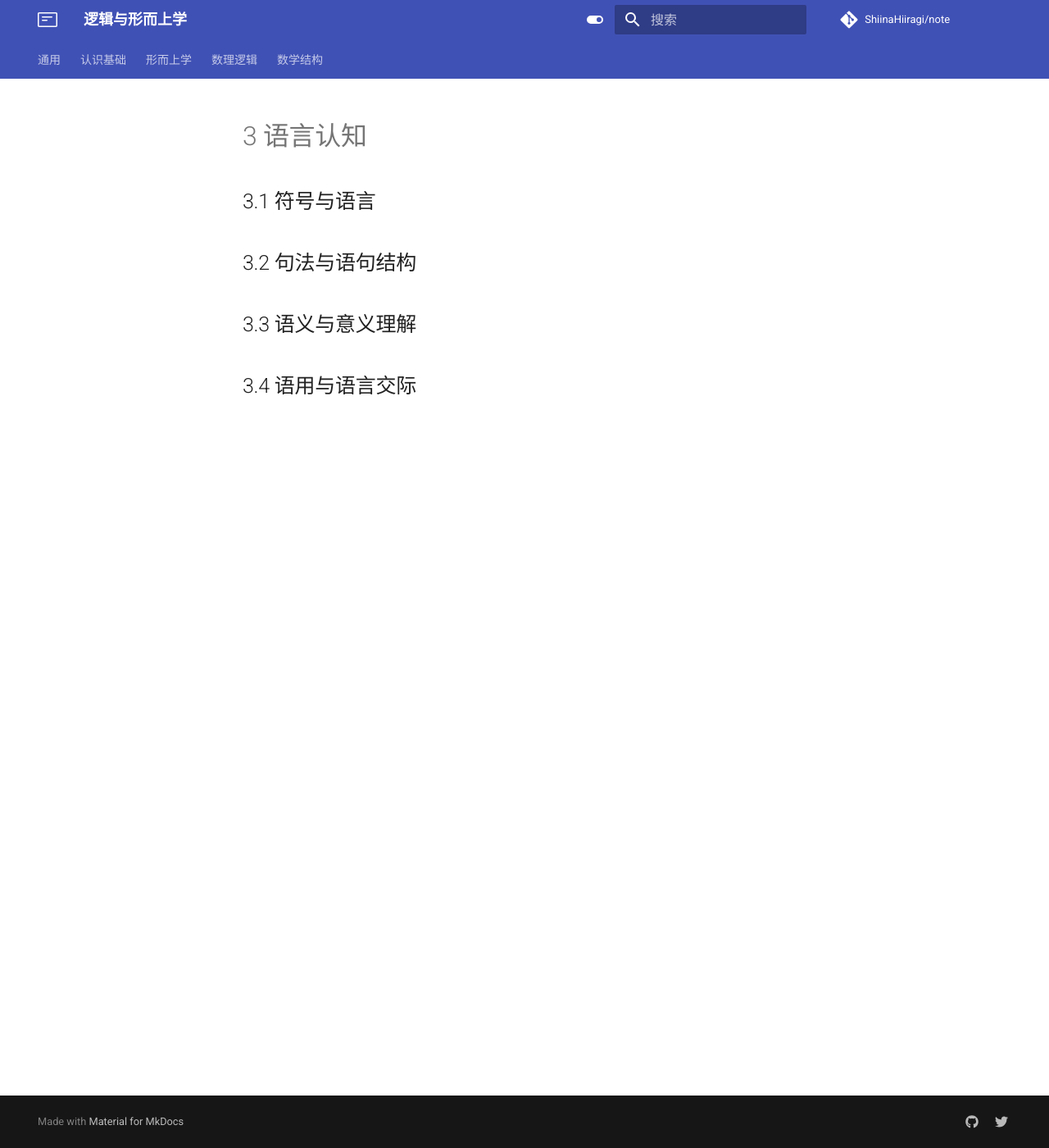
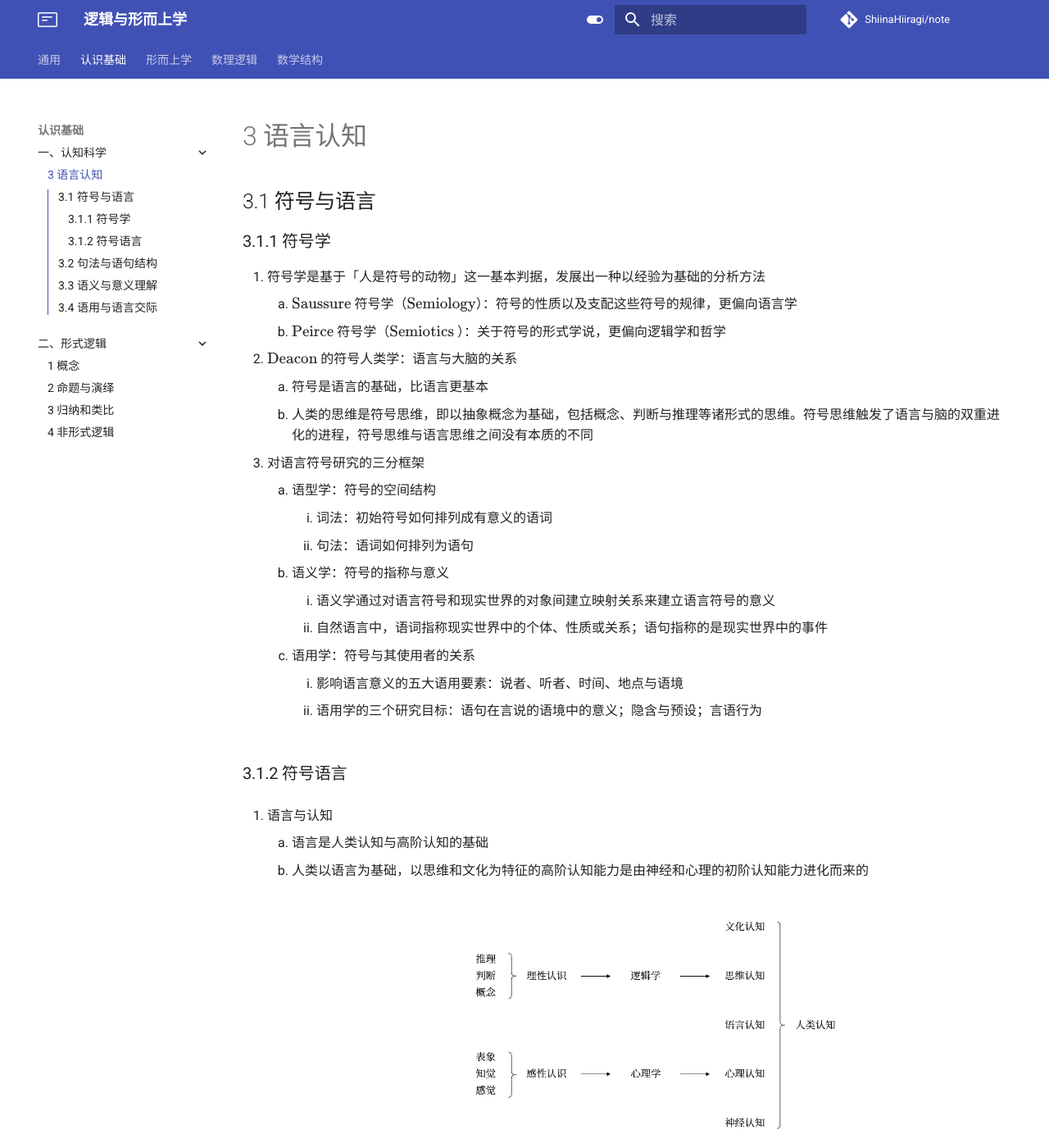
Before and after one commit to ShiinaHiiragi/note, an MkDocs documentation site: the page built from docs/cogn/cogn/lang.md, in a window 1280 px wide and 1400 px high. Shown: the whole window at 82% size. Built offline with MkDocs 1.6.1 and Material for MkDocs 9.7.7, drawn with Linux system fonts in a browser that asks for light colours; comment, search, counter and statistics services are not loaded; some of the changed text lies outside the part shown.

Commit message:
add cogn_lang

```diff
--- a/docs/cogn/cogn/lang.md
+++ b/docs/cogn/cogn/lang.md
@@ -1,6 +1,42 @@
 # 3 语言认知
 
 ## 3.1 符号与语言
+### 3.1.1 符号学
+1. 符号学是基于「人是符号的动物」这一基本判据，发展出一种以经验为基础的分析方法
+    1. $\text{Saussure}$ 符号学（$\text{Semiology}$）：符号的性质以及支配这些符号的规律，更偏向语言学
+    2. $\text{Peirce}$ 符号学（$\text{Semiotics}$ ）：关于符号的形式学说，更偏向逻辑学和哲学
+2. $\text{Deacon}$ 的符号人类学：语言与大脑的关系
+    1. 符号是语言的基础，比语言更基本
+    2. 人类的思维是符号思维，即以抽象概念为基础，包括概念、判断与推理等诸形式的思维。符号思维触发了语言与脑的双重进化的进程，符号思维与语言思维之间没有本质的不同
+3. 对语言符号研究的三分框架
+    1. 语型学：符号的空间结构
+        1. 词法：初始符号如何排列成有意义的语词
+        2. 句法：语词如何排列为语句
+    2. 语义学：符号的指称与意义
+        1. 语义学通过对语言符号和现实世界的对象间建立映射关系来建立语言符号的意义
+        2. 自然语言中，语词指称现实世界中的个体、性质或关系；语句指称的是现实世界中的事件
+    3. 语用学：符号与其使用者的关系
+        1. 影响语言意义的五大语用要素：说者、听者、时间、地点与语境
+        2. 语用学的三个研究目标：语句在言说的语境中的意义；隐含与预设；言语行为
+
+### 3.1.2 符号语言
+1. 语言与认知
+    1. 语言是人类认知与高阶认知的基础
+    2. 人类以语言为基础，以思维和文化为特征的高阶认知能力是由神经和心理的初阶认知能力进化而来的
+
+        <figure markdown>
+            ![](../assets/cogn.png)
+            <style> img[src$="cogn.png"] { width: 500px; } </style>
+        </figure>
+
+2. 语言的特点
+    1. 可分离性：语言可与语言的主体相分离，具有更广泛的传播范围
+    2. 可组织性：仅以少数基本符号按一定规则组合，可以表达无穷的语句和意义
+    3. 理智性：符号语言是理智的产物并服从理性的规则
+    4. 可继承性：人类的符号语言可以为他人继承并代代相传
+3. 语言的分类
+    1. 信号语言：包括声音语言和肢体语言等
+    2. 符号语言：包括自然语言和人工语言（例如非形式性的世界语或形式性的一阶语言）
 
 ## 3.2 句法与语句结构
 
--- a/mkdocs.yml
+++ b/mkdocs.yml
@@ -65,8 +65,8 @@ nav:
     # - 索引: intro/dir.md
     - 许可证: intro/license.md
   - 认识基础:
-    # - 一、认知科学:
-      # - 3 语言认知: cogn/cogn/lang.md
+    - 一、认知科学:
+      - 3 语言认知: cogn/cogn/lang.md
     - 二、形式逻辑:
       - 1 概念: cogn/formal/concept.md
       - 2 命题与演绎: cogn/formal/deduction.md
```
Also changed, not shown: docs/cogn/formal/deduction.md (+5 -25 lines), docs/cogn/formal/induction.md (+2 -11 lines), docs/index.md (+1 -1 lines), docs/meta/lang/pragma.md (+5 -9 lines), docs/cogn/assets/cogn.png (added).
